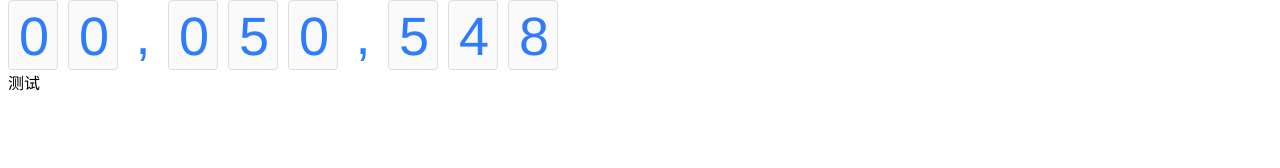
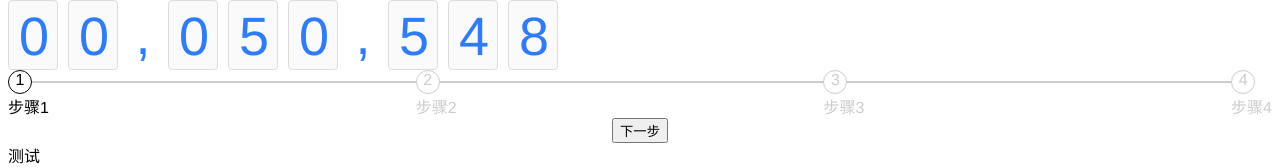
Before and after one commit to ederzz/vue-component, a Vue app: page / in a window 1280 px wide. Shown: the part 130-298 px from the top of the page. Built offline with nearby package versions, Linux system fonts and the light colour scheme.

Commit message:
feat: steps component

```diff
--- /dev/null
+++ b/src/components/steps/Steps.vue
@@ -0,0 +1,118 @@
+<template lang="pug">
+    .steps
+        div(
+            v-for="(item, idx) in config"
+            :key="idx"
+            :class="stepCls( idx )"
+        )
+            .step__head
+                .div(
+                    v-if="idx < config.length - 1"
+                    :class="{ step__line: true, active: idx < active - 1 }"
+                )
+                .step__icon
+                    .step__icon--inner {{ idx + 1 }}
+            .step__main
+                .step__title {{ item.title }}
+</template>
+
+<script>
+export default {
+    props: {
+        config: {
+            type: Array,
+            default: () => ([])
+        },
+        active: {
+            type: Number,
+            default: 0
+        }
+    },
+    data() {
+        return {
+        }
+    },
+    watch: {
+    },
+    methods: {
+        stepCls(idx) {
+            console.log({
+                step: true,
+                'is-end': idx === this.config.length - 1,
+                'is-process': idx === this.active,
+                'is-success': idx < this.active
+            })
+            return {
+                step: true,
+                'is-end': idx === this.config.length - 1,
+                'is-process': idx === this.active,
+                'is-success': idx < this.active
+            }
+        }
+    },
+}
+</script>
+
+<style lang="less" scoped>
+    @success_cor: rgb(31, 221, 31);
+    @process_cor: #000;
+    @primary_cor: #ccc;
+
+    .steps {
+        display: flex;
+
+        .step {
+            flex-basis: 50%;
+            display: block;
+            color: @primary_cor;
+            border-color: @primary_cor;
+
+            &__head {
+                width: 100%;
+                position: relative;
+            }
+
+            &__line {
+                height: 2px;
+                background: @primary_cor;
+                position: absolute;
+                top: 11px;
+                width: 100%;
+
+                &.active {
+                    background: @success_cor;
+                }
+            }
+
+            &__icon {
+                width: 24px;
+                height: 24px;
+                border-radius: 50%;
+                border-width: 1px;
+                border-style: solid;
+                box-sizing: border-box;
+                z-index: 1;
+                position: relative;
+                background: #fff;
+            }
+
+            &__main {
+                text-align: left;
+            }
+
+            &.is-end {
+                flex-basis: auto!important;
+                flex-shrink: 0;
+            }
+
+            &.is-process {
+                color: @process_cor;
+                border-color: @process_cor;
+            }
+
+            &.is-success {
+                color: @success_cor;
+            }
+        }
+    }
+</style>
--- /dev/null
+++ b/src/components/steps/index.js
@@ -0,0 +1,8 @@
+import Vue from 'vue'
+import Steps from './Steps'
+
+Steps.install = () => {
+    Vue.component('steps', Steps)
+}
+
+export default Steps
--- a/src/main.js
+++ b/src/main.js
@@ -5,11 +5,13 @@ import store from "./store";
 import notification from '@/components/notification'
 import scrollTable from '@/components/scrollTable'
 import numChart from '@/components/numChart'
+import steps from '@/components/steps'
 
 Vue.config.productionTip = false;
 Vue.use(notification)
 Vue.use(scrollTable)
 Vue.use(numChart)
+Vue.use(steps)
 
 new Vue({
   router,
--- a/src/views/Home.vue
+++ b/src/views/Home.vue
@@ -3,6 +3,8 @@
         notification
         scroll-table(:widths="widths" :data="tableData" :columns="columns")
         num-chart(:digit="8" :num="num")
+        steps(:config="stepsConfig" :active="stepsActiveIdx")
+        button(@click="nextStep") 下一步
 </template>
 
 <script>
@@ -75,7 +77,22 @@ export default {
                     key: 'key3'
                 },
             ],
-            num: 45678
+            num: 45678,
+            stepsConfig: [
+                {
+                    title: '步骤1'
+                },
+                {
+                    title: '步骤2'
+                },
+                {
+                    title: '步骤3'
+                },
+                {
+                    title: '步骤4'
+                },
+            ],
+            stepsActiveIdx: 0
         }
     },
     mounted() {
@@ -88,6 +105,12 @@ export default {
         setInterval(() => {
             this.num += 2435
         }, 2000)
+    },
+    methods: {
+        nextStep() {
+            if (this.stepsActiveIdx++ > 3) this.stepsActiveIdx = 0
+
+        }
     }
 }
 </script>
```
